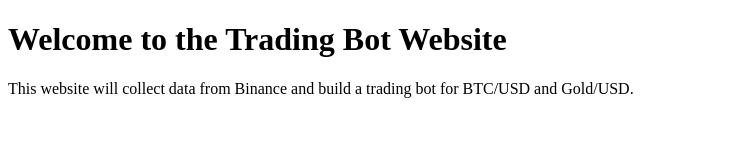
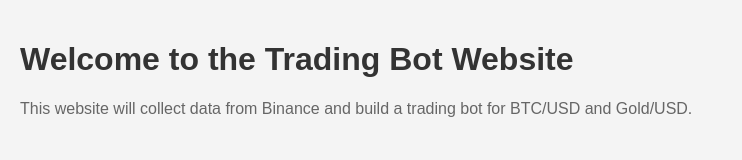
Before and after one commit to asif1001/trading-bot-website, a plain HTML site: page index.html in a window 1280 px wide. Shown: the whole page, without its empty margins (0-742 px from the left). Drawn offline with Linux system fonts and the light colour scheme.

Commit message:
Update index.html

```diff
--- a/index.html
+++ b/index.html
@@ -4,6 +4,7 @@
     <meta charset="UTF-8">
     <meta name="viewport" content="width=device-width, initial-scale=1.0">
     <title>Trading Bot Website</title>
+    <link rel="stylesheet" href="style.css"> <!-- Correct placement inside the <head> section -->
 </head>
 <body>
     <h1>Welcome to the Trading Bot Website</h1>
```
